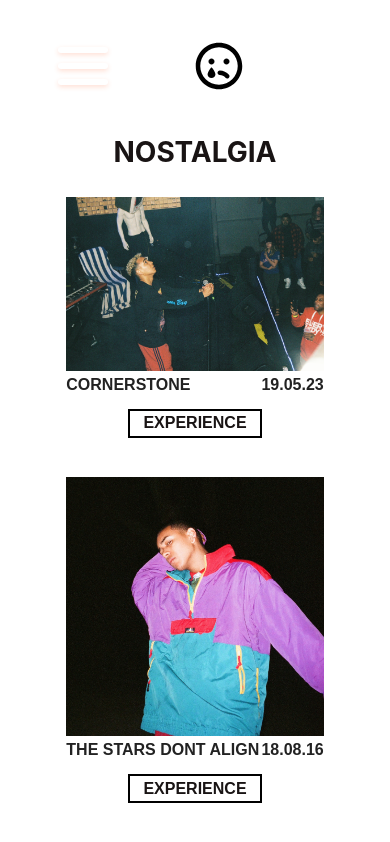
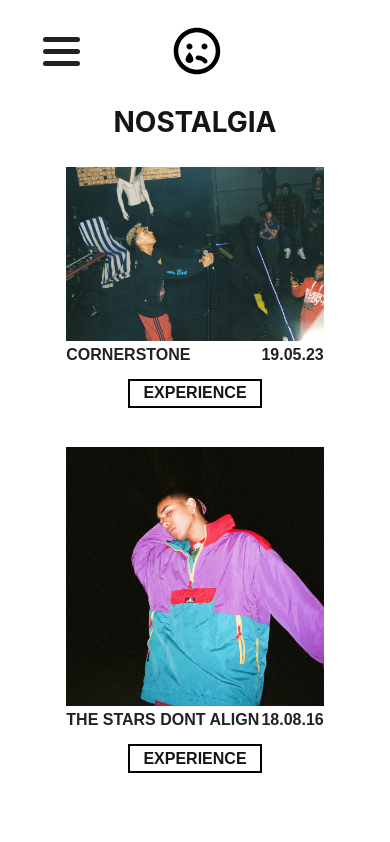
Before and after one commit to kjwilsondev/sadboyportfolio, a React (Create React App) app: page / in a window 390 px wide. Built offline with nearby package versions, Linux system fonts and the light colour scheme.

Commit message:
customized hamburger to nav

```diff
--- a/src/components/navbar/styles.css
+++ b/src/components/navbar/styles.css
@@ -6,7 +6,7 @@
   padding: 10px 11vw;
 }
 .navbar li:nth-of-type(2) {
-  margin-left: -32px;
+  margin-left: -46px;
 }
 
 /* HAMBURGER CSS ANIMATION */
@@ -15,38 +15,39 @@
 .menu-btn {
   position: relative;
   display: flex;
-  justify-content: center;
+  /* justify-content: center; */
   align-items: center;
-  width: 80px;
-  height: 80px;
+  width: 50px;
+  height: 50px;
   cursor: pointer;
   transition: all 0.5s ease-in-out;
+  padding: 0px;
   /* border: 3px solid #fff; */
 }
 .menu-btn__burger {
-  width: 50px;
-  height: 6px;
-  background: #fff;
+  width: 37px;
+  height: 5px;
+  background: var(--color-offblack);
   border-radius: 5px;
-  box-shadow: 0 2px 5px rgba(255, 101, 47, 0.2);
+  /* box-shadow: 0 1px 0.5px var(--color-grey); */
   transition: all 0.5s ease-in-out;
 }
 .menu-btn__burger::before,
 .menu-btn__burger::after {
   content: "";
   position: absolute;
-  width: 50px;
-  height: 6px;
-  background: #fff;
+  width: 37px;
+  height: 5px;
+  background: var(--color-offblack);
   border-radius: 5px;
-  box-shadow: 0 2px 5px rgba(255, 101, 47, 0.2);
+  /* box-shadow: 0 1px 0.5px var(--color-grey); */
   transition: all 0.5s ease-in-out;
 }
 .menu-btn__burger::before {
-  transform: translateY(-16px);
+  transform: translateY(12px);
 }
 .menu-btn__burger::after {
-  transform: translateY(16px);
+  transform: translateY(-12px);
 }
 /* ANIMATION */
 .menu-btn.open .menu-btn__burger {
@@ -54,9 +55,15 @@
   background: transparent;
   box-shadow: none;
 }
-.menu-btn.open .menu-btn__burger::before {
+/* .menu-btn.open .menu-btn__burger::before {
   transform: rotate(45deg) translate(35px, -35px);
 }
 .menu-btn.open .menu-btn__burger::after {
   transform: rotate(-45deg) translate(35px, 35px);
+} */
+.menu-btn.open .menu-btn__burger::before {
+  transform: rotate(-45deg) translate(35px, 35px);
 }
+.menu-btn.open .menu-btn__burger::after {
+  transform: rotate(45deg) translate(35px, -35px);
+}
```
Also changed, not shown: src/components/buttons/index.js (deleted).
